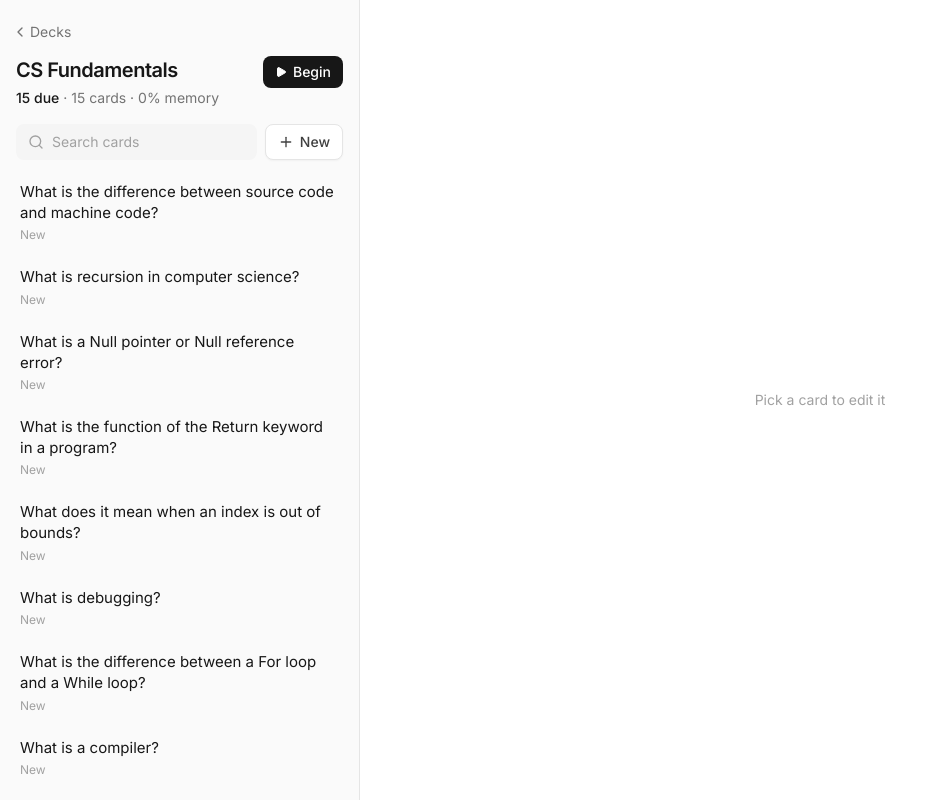
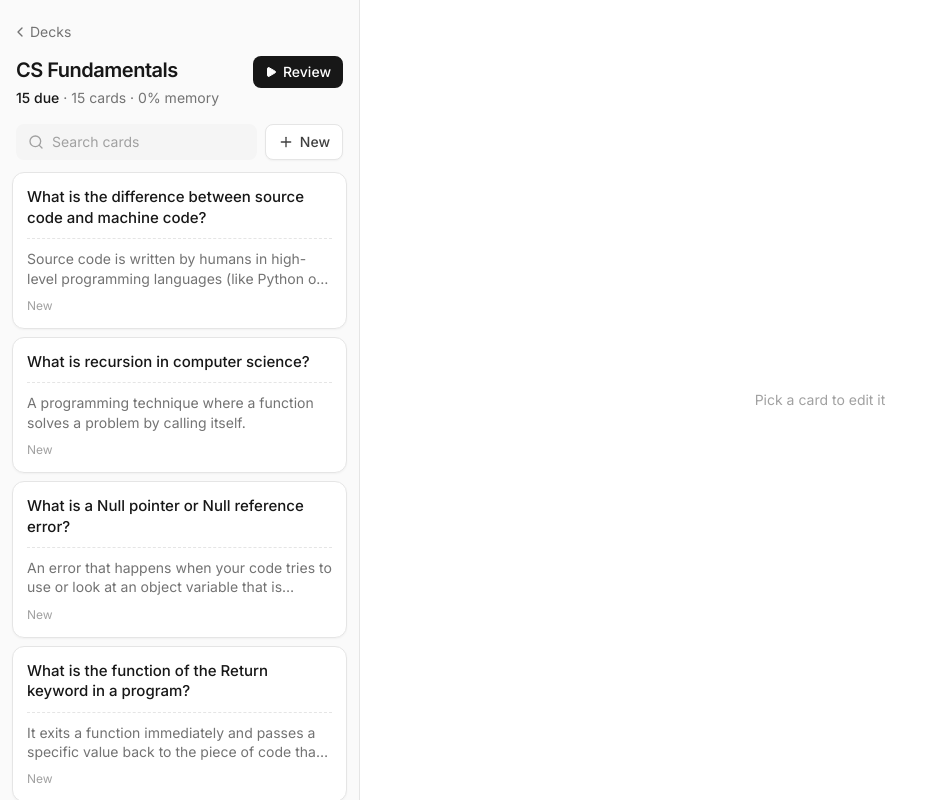
Before and after one commit to Wiyseful/mnemo-cards, a Next.js app: page /deck/cs-fundamentals in a window 1280 px wide. Shown: the whole page, without its empty margins (0-935 px from the left). Built offline with nearby package versions, Linux system fonts and the light colour scheme.

Commit message:
Card tiles, softer highlight, and Enter to move between Front, Back, and the next card

```diff
--- a/src/app/deck/[deckId]/page.tsx
+++ b/src/app/deck/[deckId]/page.tsx
@@ -1,6 +1,7 @@
 "use client";
 
 import { useEffect, useRef, useState } from "react";
+import type { KeyboardEvent as ReactKeyboardEvent } from "react";
 import Link from "next/link";
 import { useParams } from "next/navigation";
 import { Check, ChevronLeft, Play, Plus, Search, Trash2 } from "lucide-react";
@@ -20,7 +21,7 @@ function describeCardStatus(card: Card, currentTimeMs: number): string {
     return `Due in ${formatDuration(card.dueAt - currentTimeMs)}`;
 }
 
-// studied before and ready again. new cards say "New" instead
+// studied before and ready again. new cards say "New" instead, so they don't count here
 function isCardDue(card: Card, currentTimeMs: number): boolean {
     return card.reviewCount > 0 && card.dueAt <= currentTimeMs;
 }
@@ -35,8 +36,13 @@ function isTypingInTextBox(eventTarget: EventTarget | null): boolean {
     return eventTarget instanceof HTMLInputElement || eventTarget instanceof HTMLTextAreaElement;
 }
 
+// plain Enter moves forward. Shift+Enter still adds a new line
+function isPlainEnter(event: ReactKeyboardEvent): boolean {
+    return event.key === "Enter" && !event.shiftKey;
+}
+
 export default function DeckPage() {
-    // the deck id from the address like "cs-fundamentals" in /deck/cs-fundamentals
+    // the deck id from the address, like "cs-fundamentals" in /deck/cs-fundamentals
     const { deckId } = useParams<{ deckId: string }>();
     const [decks, setDecks] = useState(sampleDecks);
     const [cards, setCards] = useState(sampleCards);
@@ -45,12 +51,13 @@ export default function DeckPage() {
     const [openCardId, setOpenCardId] = useState<string | null>(null);
     const [searchText, setSearchText] = useState("");
 
-    // points at the Front box so the cursor can jump into it for a new card
+    // point at the Front and Back boxes, so the cursor can be moved into them
     const frontTextBoxRef = useRef<HTMLTextAreaElement>(null);
-    // set right before opening a new card so only new cards grab the cursor
+    const backTextBoxRef = useRef<HTMLTextAreaElement>(null);
+    // set right before opening a new card, so only new cards grab the cursor
     const shouldFocusFrontRef = useRef(false);
 
-    // on page open: swap in saved decks and cards
+    // on page open: swap in saved decks and cards, if there are any
     useEffect(() => {
         const savedDecks = loadSavedDecks();
         if (savedDecks !== null) {
@@ -62,12 +69,12 @@ export default function DeckPage() {
             setCards(savedCards);
         }
 
-        setHasLoadedSavedData(true); // both loads are done
+        setHasLoadedSavedData(true); // both loads are done, whether or not anything was saved
     }, []);
 
     const currentTimeMs = Date.now();
 
-    // this deck's cards
+    // this deck's cards, skipping any in the trash
     const deckCards = cards.filter((card) => card.deckId === deckId && card.deletedAt === null);
 
     // how many of them are ready to study. same rule as the study page
@@ -86,13 +93,13 @@ export default function DeckPage() {
 
     const openCard = deckCards.find((card) => card.id === openCardId) ?? null;
 
-    // sets the cards on screen and saves them
+    // sets the cards on screen and saves them, in one step
     const updateCards = (updatedCards: Card[]) => {
         setCards(updatedCards);
         saveCards(updatedCards);
     };
 
-    // every card except the open one.
+    // every card except the open one, if it was left empty. empty cards aren't worth keeping
     const cardsWithoutEmptyOpenCard = () =>
         cards.filter((card) => !(card.id === openCardId && isCardEmpty(card)));
 
@@ -114,7 +121,7 @@ export default function DeckPage() {
         setOpenCardId(newCard.id);
     };
 
-    // saves a change to the open card's front or back as you type
+    // saves a change to the open card's front or back, as you type
     const editOpenCard = (side: "front" | "back", text: string) => {
         updateCards(cards.map((card) => (card.id === openCardId ? { ...card, [side]: text } : card)));
     };
@@ -126,6 +133,22 @@ export default function DeckPage() {
         setOpenCardId(null);
     };
 
+    // Enter in Front: jump to Back
+    const handleFrontKeyDown = (event: ReactKeyboardEvent<HTMLTextAreaElement>) => {
+        if (isPlainEnter(event)) {
+            event.preventDefault(); // stop the new line
+            backTextBoxRef.current?.focus();
+        }
+    };
+
+    // Enter in Back: done with this card, start the next one
+    const handleBackKeyDown = (event: ReactKeyboardEvent<HTMLTextAreaElement>) => {
+        if (isPlainEnter(event)) {
+            event.preventDefault(); // stop the new line
+            createBlankCard();
+        }
+    };
+
     // put the cursor in Front, but only when a new card was just made
     useEffect(() => {
         if (shouldFocusFrontRef.current) {
@@ -134,7 +157,7 @@ export default function DeckPage() {
         }
     }, [openCardId]);
 
-    // keyboard shortcuts: N new card, Esc close, arrow keys move, Ctrl/⌘+Enter next card while typing
+    // keyboard shortcuts outside the text boxes: N new card, Esc close, arrow keys move
     useEffect(() => {
         const handleKeyDown = (event: KeyboardEvent) => {
             if (event.key === "Escape" && openCardId !== null) {
@@ -142,14 +165,8 @@ export default function DeckPage() {
                 return;
             }
 
-            if (isTypingInTextBox(event.target)) {
-                // done with this card: start the next one without touching the mouse
-                if (event.key === "Enter" && (event.metaKey || event.ctrlKey) && openCardId !== null) {
-                    event.preventDefault();
-                    createBlankCard();
-                }
-                return;
-            }
+            // while typing, letters and arrows belong to the text box
+            if (isTypingInTextBox(event.target)) return;
 
             const hasModifierKey = event.metaKey || event.ctrlKey || event.altKey;
             if (event.key.toLowerCase() === "n" && !hasModifierKey) {
@@ -230,7 +247,7 @@ export default function DeckPage() {
                             className="hidden h-8 shrink-0 items-center gap-1.5 whitespace-nowrap rounded-lg bg-neutral-900 px-3 text-sm font-medium text-white hover:bg-neutral-800 md:flex"
                         >
                             <Play className="h-3 w-3 fill-current" />
-                            Begin
+                            Review
                         </Link>
                     </div>
 
@@ -242,7 +259,7 @@ export default function DeckPage() {
                                 value={searchText}
                                 onChange={(event) => setSearchText(event.target.value)}
                                 placeholder="Search cards"
-                                className="min-w-0 flex-1 bg-transparent text-base text-neutral-900 outline-none placeholder:text-neutral-400 md:text-sm"
+                                className="min-w-0 flex-1 bg-transparent text-sm text-neutral-900 outline-none placeholder:text-neutral-400"
                             />
                         </label>
                         <button
@@ -258,30 +275,43 @@ export default function DeckPage() {
                     </div>
                 </div>
 
-                {/* the card list. it scrolls on its own, so the top part stays put */}
-                <ul className="mt-3 min-h-0 flex-1 space-y-1 overflow-y-auto px-2 pb-28 md:pb-4">
+                {/* the card list. it scrolls on its own, so the top part stays put.
+                    pt-1 gives the first card's border and shadow room, so they aren't cut off */}
+                <ul className="mt-2 min-h-0 flex-1 space-y-2 overflow-y-auto px-3 pb-28 pt-1 md:pb-4">
                     {visibleCards.map((card) => {
                         const isOpen = card.id === openCardId;
                         const isDue = isCardDue(card, currentTimeMs);
                         const isFrontEmpty = card.front.trim() === "";
+                        const isBackEmpty = card.back.trim() === "";
 
                         return (
                             <li key={card.id}>
+                                {/* one card: front, fold, back preview, status */}
                                 <button
                                     onClick={() => switchOpenCard(card.id)}
-                                    className={`w-full rounded-lg px-3 py-2.5 text-left ${
+                                    className={`w-full rounded-xl border bg-white p-3.5 text-left shadow-[0_1px_2px_rgba(0,0,0,0.04)] transition-colors ${
                                         isOpen
-                                            ? "bg-white shadow-[0_1px_3px_rgba(0,0,0,0.08)] ring-1 ring-neutral-200"
-                                            : "hover:bg-neutral-100"
+                                            ? "border-neutral-500 shadow-[0_2px_8px_rgba(0,0,0,0.08)]"
+                                            : "border-neutral-200 hover:border-neutral-500 hover:bg-neutral-100"
                                     }`}
                                 >
                                     <p
-                                        className={`line-clamp-2 text-[15px] leading-snug ${isFrontEmpty ? "text-neutral-400" : ""}`}
+                                        className={`line-clamp-2 text-[15px] font-medium leading-snug ${isFrontEmpty ? "text-neutral-400" : ""}`}
                                     >
                                         {isFrontEmpty ? "Untitled card" : card.front}
                                     </p>
+
+                                    {/* dashed line between the sides, like a fold */}
+                                    <div className="my-2.5 border-t border-dashed border-neutral-200" />
+
                                     <p
-                                        className={`mt-1 text-xs ${isDue ? "font-medium text-neutral-900" : "text-neutral-400"}`}
+                                        className={`line-clamp-2 text-sm leading-snug ${isBackEmpty ? "text-neutral-300" : "text-neutral-500"}`}
+                                    >
+                                        {isBackEmpty ? "No answer yet" : card.back}
+                                    </p>
+
+                                    <p
+                                        className={`mt-2.5 text-xs ${isDue ? "font-medium text-neutral-900" : "text-neutral-400"}`}
                                     >
                                         {isDue && (
                                             <span className="mr-1.5 inline-block h-1.5 w-1.5 rounded-full bg-neutral-900 align-middle" />
@@ -357,6 +387,8 @@ export default function DeckPage() {
                                         ref={frontTextBoxRef}
                                         value={openCard.front}
                                         onChange={(event) => editOpenCard("front", event.target.value)}
+                                        onKeyDown={handleFrontKeyDown}
+                                        enterKeyHint="next"
                                         placeholder="Question"
                                         rows={1}
                                         className="mt-2 block w-full resize-none bg-transparent text-2xl font-medium leading-snug tracking-tight outline-none field-sizing-content placeholder:text-neutral-300"
@@ -371,8 +403,11 @@ export default function DeckPage() {
                                         Back
                                     </span>
                                     <textarea
+                                        ref={backTextBoxRef}
                                         value={openCard.back}
                                         onChange={(event) => editOpenCard("back", event.target.value)}
+                                        onKeyDown={handleBackKeyDown}
+                                        enterKeyHint="done"
                                         placeholder="Answer"
                                         rows={3}
                                         className="mt-2 block min-h-[4lh] w-full resize-none bg-transparent text-lg leading-relaxed text-neutral-700 outline-none field-sizing-content placeholder:text-neutral-300"
@@ -386,7 +421,7 @@ export default function DeckPage() {
                             <span>Reviewed {openCard.reviewCount}×</span>
                             <span>{describeCardStatus(openCard, currentTimeMs)}</span>
                             {openCardRecallPercent !== null && <span>Recall {openCardRecallPercent}%</span>}
-                            <span className="ml-auto hidden pointer-fine:inline">Ctrl/⌘ + Enter for next card</span>
+                            <span className="ml-auto hidden pointer-fine:inline">Enter next · Shift+Enter new line</span>
                         </div>
                     </>
                 ) : (
--- a/src/app/globals.css
+++ b/src/app/globals.css
@@ -1 +1,9 @@
 @import "tailwindcss";
+
+@media (pointer: coarse) {
+    input,
+    textarea,
+    select {
+        font-size: max(16px, 1em);
+    }
+}
```
